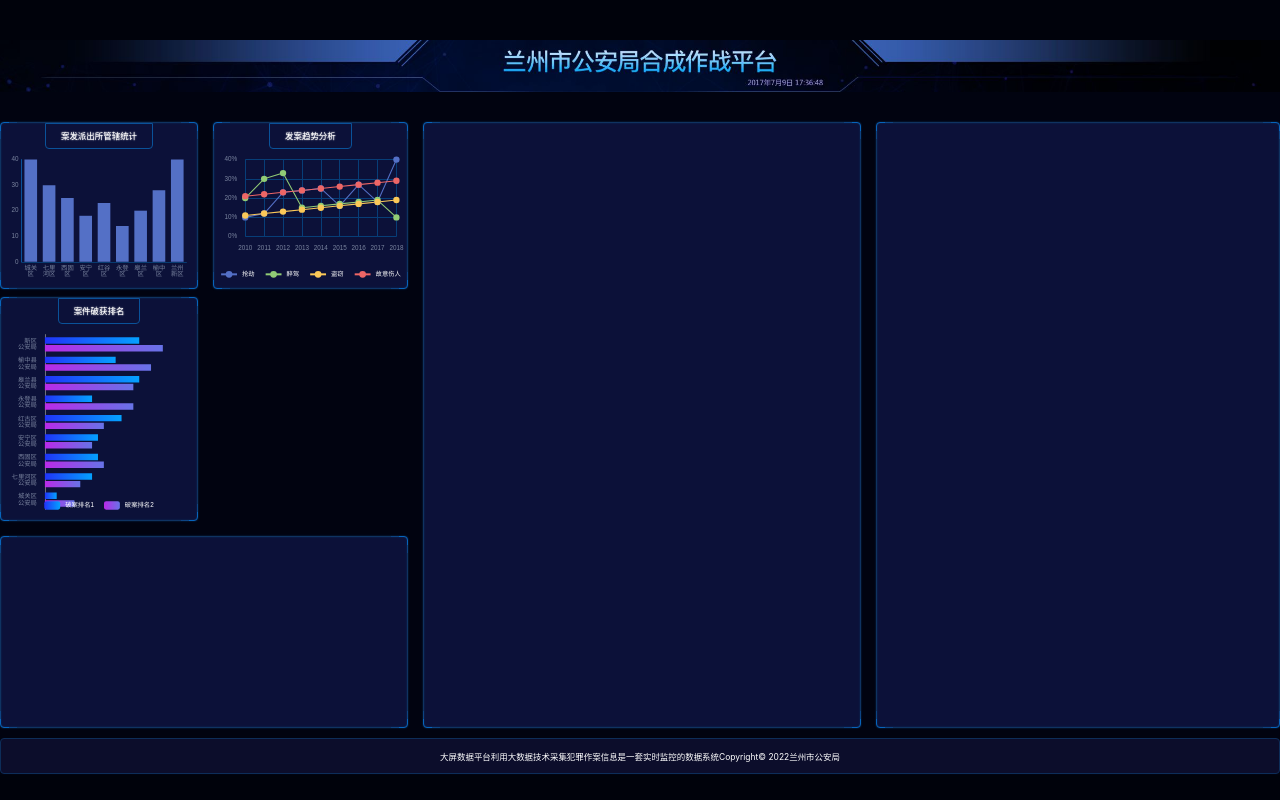
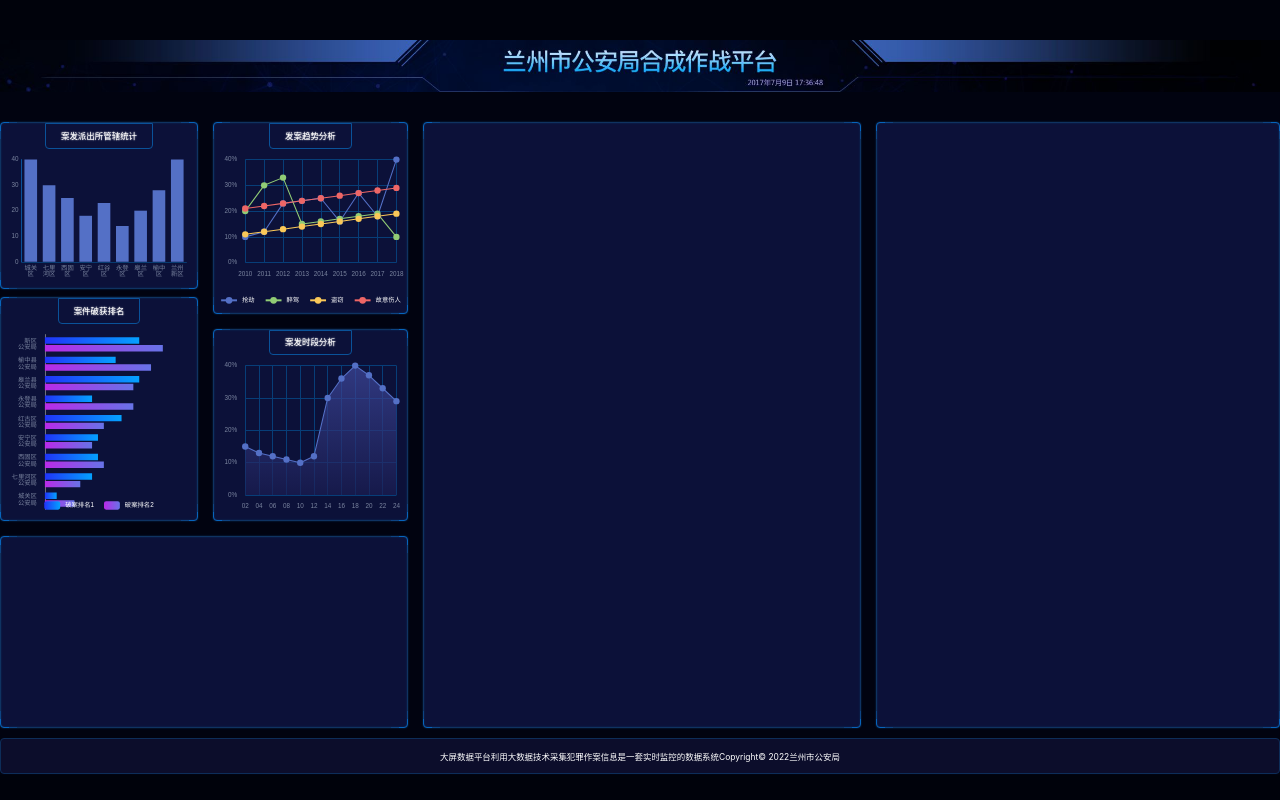
Before and after one commit to LuLiang0307/BigScreen-OriginCode, a React (Vite) app: page /#/ in a window 1280 px wide. Built offline with nearby package versions, Linux system fonts and the light colour scheme.

Commit message:
完成chart4

```diff
--- a/src/components/chart-3.tsx
+++ b/src/components/chart-3.tsx
@@ -31,6 +31,7 @@ export const Chart3 = () => {
       },
       yAxis: {
         type: 'value',
+        boundaryGap: false,
         splitLine: {lineStyle: {color: '#073E78'}},
         axisLabel: {
           formatter: function (value) {
--- /dev/null
+++ b/src/components/chart-4.tsx
@@ -0,0 +1,54 @@
+import React, { useEffect, useRef } from 'react';
+import * as echarts from 'echarts';
+import { createEchartOptions } from '../shared/create-echart-options';
+import { px } from '../shared/px';
+
+export const Chart4 = () => {
+  const divRef = useRef(null)
+  useEffect(() => {
+    const myEchart = echarts.init(divRef.current)
+    myEchart.setOption(createEchartOptions({
+      xAxis: {
+        type: 'category',
+        data: ['02', '04', '06', '08', '10', '12', '14', '16', '18', '20', '22', '24'],
+        splitLine: { show: true, lineStyle: { color: '#073E78' } },
+        boundaryGap: false,
+        axisTick: { show: false },
+        axisLine: { show: false },
+      },
+      yAxis: {
+        type: 'value',
+        splitLine: { lineStyle: { color: '#073E78' } },
+        axisLabel: {
+          formatter(value) {
+            return value * 100 + '%'
+          }
+        }
+      },
+      series: [
+        {
+          data: [0.15, 0.13, 0.12, 0.11, 0.10, 0.12, 0.3, 0.36, 0.40, 0.37, 0.33, 0.29],
+          type: 'line',
+          symbol: 'circle',
+          symbolSize: px(12),
+          lineStyle: {width: px(2)},
+          areaStyle: {
+            color: new echarts.graphic.LinearGradient(0, 0, 0, 1, [{
+              offset: 0,
+              color: '#414a9f'
+            }, {
+              offset: 1,
+              color: '#1b1d52'
+            }]),
+          },
+        }
+      ]
+    }))
+  }, [])
+  return (
+    <div className='bordered 时段分析'>
+      <h2>案发时段分析</h2>
+      <div ref={divRef} className="chart" />
+    </div>
+  )
+}
--- a/src/pages/home.scss
+++ b/src/pages/home.scss
@@ -68,6 +68,9 @@
     }
     .section2 {
       grid-area: box2;
+      display: flex;
+      flex-direction: column;
+      justify-content: space-between;
     }
     .section3 {
       grid-area: box3;
@@ -78,7 +81,7 @@
     .section5 {
       grid-area: box5;
     }
-    .管辖统计, .破获排名, .发案趋势{
+    .管辖统计, .破获排名, .发案趋势, .时段分析{
       height: px(315);
       display: flex;
       flex-direction: column;
@@ -120,6 +123,9 @@
         }
       }
     }
+    .发案趋势, .时段分析{
+      height: px(363);
+    }
   }
 
 }
--- a/src/pages/home.tsx
+++ b/src/pages/home.tsx
@@ -4,6 +4,7 @@ import headerBg from '../images/header.jpg'
 import {Chart1} from '../components/chart-1'
 import {Chart2} from '../components/chart-2'
 import {Chart3} from '../components/chart-3'
+import {Chart4} from '../components/chart-4'
 
 export const Home = () => {
   const year = new Date().getFullYear();
@@ -18,6 +19,7 @@ export const Home = () => {
         </section>
         <section className='section2'>
           <Chart3 />
+          <Chart4 />
         </section>
         <section className='bordered section3'></section>
         <section className='bordered section4'></section>
```
